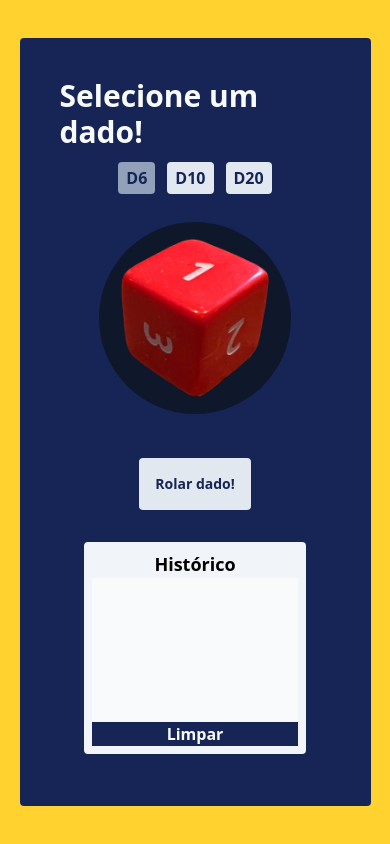
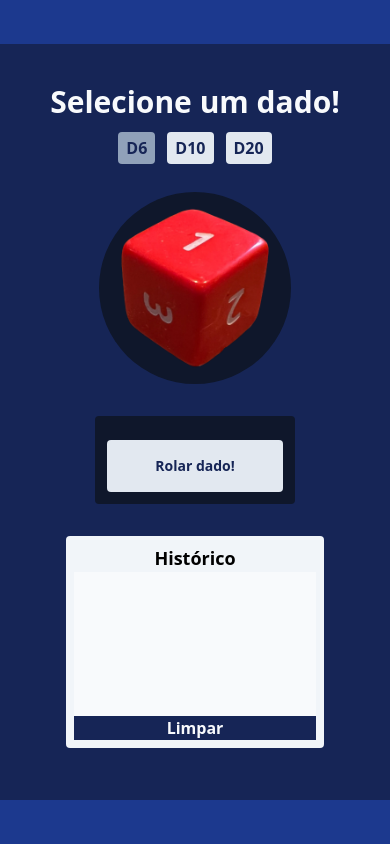
Before and after one commit to eduardo-evaristo/roll-the-dice, a React (Vite) app: page / in a window 390 px wide. Built offline with nearby package versions, Linux system fonts and the light colour scheme.

Commit message:
refactor(frontend): mudanças de estilo

```diff
--- a/src/App.tsx
+++ b/src/App.tsx
@@ -36,8 +36,8 @@ export default function App() {
   }
 
   return (
-    <div className="min-h-screen bg-amber-300 flex justify-center items-center">
-      <div className="bg-blue-950 p-10 rounded w-[90%] lg:w-[50%]">
+    <div className="min-h-screen bg-blue-900 flex justify-center items-center">
+      <div className="bg-blue-950 p-10 md:rounded-xl w-[100%] md:w-[60%]">
         <div className="mb-4 flex flex-col items-center gap-3">
           <h1 className="text-slate-50 font-extrabold text-3xl">
             Selecione um dado!
@@ -64,12 +64,12 @@ export default function App() {
             />
           </div>
 
-          <div className="flex flex-col justify-around items-center gap-3">
+          <div className="flex flex-col justify-around items-center gap-3 bg-slate-900 rounded p-3 lg:p-6">
             <h1 className="text-8xl lg:text-8xl font-bold text-blue-50">
               {result}
             </h1>
             <button
-              className="bg-slate-200 p-4 rounded text-sm font-bold text-blue-950 hover:bg-slate-400 focus:ring-2 focus:ring-offset-2 focus:ring-offset-amber-200 focus:ring-blue-950 transition-colors"
+              className="bg-slate-200 py-4 px-12 lg:px-4 lg:py-4 rounded text-sm font-bold text-blue-950 hover:bg-slate-400 focus:ring-2 focus:ring-offset-2 focus:ring-offset-slate-900 focus:ring-amber-200 transition-colors"
               onClick={handleRollDice}
             >
               Rolar dado!
@@ -80,14 +80,15 @@ export default function App() {
             <div className="bg-slate-50 min-h-36 max-h-36 overflow-scroll">
               <ul>
                 {history.map((val) => (
-                  <li>
-                    {val.lados} - {val.message}
+                  <li className="text-lg">
+                    <span className="  font-extrabold">{val.lados}</span> -{" "}
+                    {val.message}
                   </li>
                 ))}
               </ul>
             </div>
             <button
-              className="bg-blue-950 text-slate-50 font-bold"
+              className="bg-blue-950 text-slate-50 font-bold focus"
               onClick={deleteHistory}
             >
               Limpar
```
